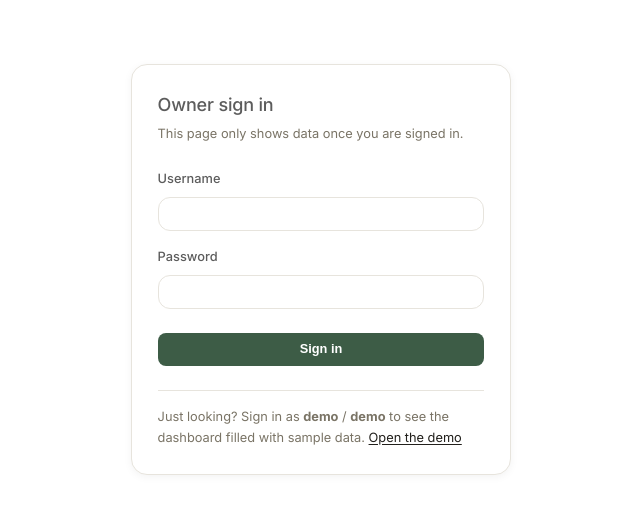
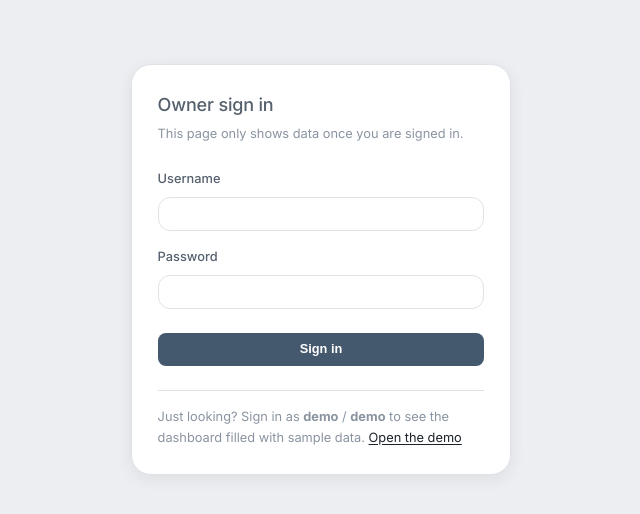
Before and after one commit to wayanadityaekc/cahyana-dashboard, a Next.js app: page /login in a window 1280 px wide. Shown: the top 514 px of the page, without its empty margins (319-959 px from the left). Built offline with nearby package versions, Linux system fonts and the light colour scheme; no server answers.

Commit message:
Style A (Mist): gray/white exploration

```diff
--- a/app/layout.jsx
+++ b/app/layout.jsx
@@ -1,4 +1,5 @@
 import './globals.css';
+import './theme.css';
 import PwaRegister from '@/components/PwaRegister';
 
 export const metadata = {
--- /dev/null
+++ b/app/theme.css
@@ -0,0 +1,28 @@
+/* STYLE A - MIST (DASHBOARD BRIEF #10 exploration).
+   Cool light-gray page, white cards that lift off it with a soft shadow, blue-gray
+   ink, one subtle steel-blue accent for actions. Soft 14-24px corners. Loaded after
+   globals.css so these tokens win; nothing else in the code changes. */
+:root {
+  --page-bg: #eceef1;
+  --color-cream: #f4f5f7;
+  --color-gold: #1d232b;
+  --color-gold-d: #11161c;
+  --color-green: #55606d;
+  --color-ink: #3a444f;
+  --color-muted: #8a94a0;
+  --color-cta: #44586e;
+  --color-cta-d: #35465a;
+  --color-ok: #3f7d63;
+  --color-err: #a2504a;
+  --line: #dfe3e8;
+  --color-line: #dfe3e8;
+  --r-sm: 10px; --r-md: 14px; --r-lg: 20px; --r-xl: 26px;
+  --shadow-sm: 0 1px 2px rgba(29, 35, 43, 0.06);
+  --shadow-md: 0 4px 16px rgba(29, 35, 43, 0.07);
+  --shadow-lg: 0 10px 28px rgba(29, 35, 43, 0.10);
+  --card-shadow: 0 1px 3px rgba(29, 35, 43, 0.06), 0 6px 18px rgba(29, 35, 43, 0.05);
+  --focus-ring: 0 0 0 3px rgba(68, 88, 110, 0.22);
+}
+@theme { --color-cream: #f4f5f7; --color-gold: #1d232b; --color-green: #55606d; --color-ink: #3a444f; --color-muted: #8a94a0; --color-cta: #44586e; --color-cta-d: #35465a; --color-line: #dfe3e8; }
+html, body { background: var(--page-bg); }
+article, [data-card] { box-shadow: var(--card-shadow); border-color: transparent !important; }
--- /dev/null
+++ b/tools/shoot.mjs
@@ -0,0 +1,57 @@
+// Screenshots of the main screens, phone + desktop, owner dashboard + driver app.
+//   node tools/shoot.mjs <outDir>      (dev API on 4598, next start on 3102)
+import { chromium } from '/home/user/CUE/node_modules/playwright-core/index.mjs';
+import { mkdirSync } from 'node:fs';
+const OUT = process.argv[2] || 'shots/current';
+mkdirSync(OUT, { recursive: true });
+const DASH = 'http://localhost:3102', API = 'http://127.0.0.1:4598/api';
+const BASIC = 'Basic ' + Buffer.from('owner:pw').toString('base64');
+const j = (h) => ({ 'Content-Type': 'application/json', ...h });
+const call = async (p, o) => (await fetch(API + p, o)).json().catch(() => ({}));
+
+await call('/admin/drivers', { method: 'POST', headers: j({ Authorization: BASIC }), body: JSON.stringify({ name: 'Made Wirawan', username: 'made', password: 'made-pass-123', phone: '+62 812 3456 789' }) });
+const disp = await call('/admin/dispatch', { headers: { Authorization: BASIC } });
+const made = disp.drivers.find((d) => d.username === 'made' || d.name.startsWith('Made'));
+const ids = (ref) => disp.rows.filter((r) => r.ref === ref).map((r) => r.id);
+await call('/admin/dispatch', { method: 'POST', headers: j({ Authorization: BASIC }), body: JSON.stringify({ rows: [...ids('CUE-901'), ...ids('CUE-902')], driverId: made.id, note: 'Meet at the lobby' }) });
+const tok = (await call('/driver/login', { method: 'POST', headers: j(), body: JSON.stringify({ username: 'made', password: 'made-pass-123' }) })).token;
+const jobs = await call('/driver/jobs', { headers: { Authorization: 'Bearer ' + tok } });
+const first = (jobs.jobs || jobs.upcoming || [])[0];
+if (first) await call('/driver/jobs/respond', { method: 'POST', headers: j({ Authorization: 'Bearer ' + tok }), body: JSON.stringify({ rows: [first.id], action: 'accept' }) });
+
+const browser = await chromium.launch({ executablePath: '/opt/pw-browsers/chromium-1194/chrome-linux/chrome' });
+for (const [label, w, h] of [['phone', 390, 844], ['desktop', 1280, 800]]) {
+  const ctx = await browser.newContext({ viewport: { width: w, height: h }, deviceScaleFactor: 2, hasTouch: w < 993, isMobile: w < 993 });
+  const p = await ctx.newPage();
+  const snap = async (name, full = false) => { await p.waitForTimeout(700); await p.screenshot({ path: `${OUT}/${label}-${name}.png`, fullPage: full }); };
+  await p.goto(DASH + '/login', { waitUntil: 'networkidle' });
+  await snap('01-login');
+  await p.fill('#adm-user', 'owner'); await p.fill('#adm-pass', 'pw'); await p.click('button[type=submit]');
+  await p.waitForURL((u) => new URL(u).pathname === '/', { timeout: 10000 });
+  await p.waitForLoadState('networkidle');
+  await snap('02-home');
+  for (const [name, url] of [['03-bookings', '/cue'], ['04-dispatch', '/cue?tab=dispatch'], ['05-prices', '/cue?tab=prices'], ['06-drivers', '/cue?tab=drivers'], ['07-villas', '/villas']]) {
+    await p.goto(DASH + url, { waitUntil: 'networkidle' }); await snap(name);
+  }
+  await ctx.close();
+
+  const dctx = await browser.newContext({ viewport: { width: w, height: h }, deviceScaleFactor: 2, hasTouch: w < 993, isMobile: w < 993 });
+  const d = await dctx.newPage();
+  const dsnap = async (name) => { await d.waitForTimeout(700); await d.screenshot({ path: `${OUT}/${label}-${name}.png` }); };
+  await d.goto(DASH + '/driver/login', { waitUntil: 'networkidle' });
+  await dsnap('08-driver-login');
+  await d.fill('#drv-user', 'made'); await d.fill('#drv-pass', 'made-pass-123'); await d.click('button[type=submit]');
+  await d.waitForURL((u) => new URL(u).pathname === '/driver', { timeout: 10000 });
+  await d.waitForLoadState('networkidle');
+  await d.locator('[data-push-gate]').waitFor({ timeout: 4000 }).catch(() => {});
+  if (await d.locator('[data-push-gate]').count()) { await dsnap('09-driver-alerts-gate'); await d.getByRole('button', { name: /not now/i }).click(); }
+  await dsnap('10-driver-bookings');
+  for (const [name, tab] of [['11-driver-earnings', 'earnings'], ['12-driver-account', 'account']]) {
+    await d.goto(DASH + '/driver?tab=' + tab, { waitUntil: 'networkidle' });
+    if (await d.locator('[data-push-gate]').count()) await d.getByRole('button', { name: /not now/i }).click();
+    await dsnap(name);
+  }
+  await dctx.close();
+}
+await browser.close();
+console.log('shots in', OUT);
```
